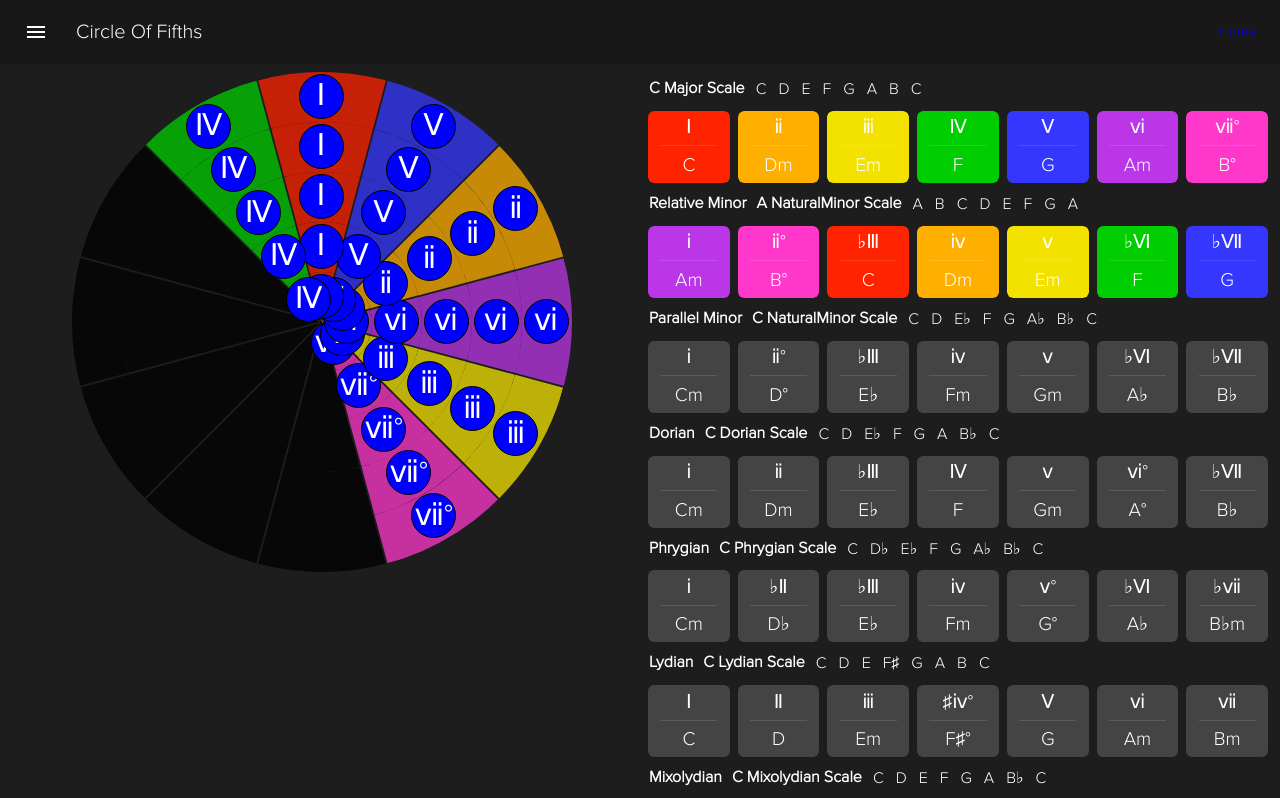
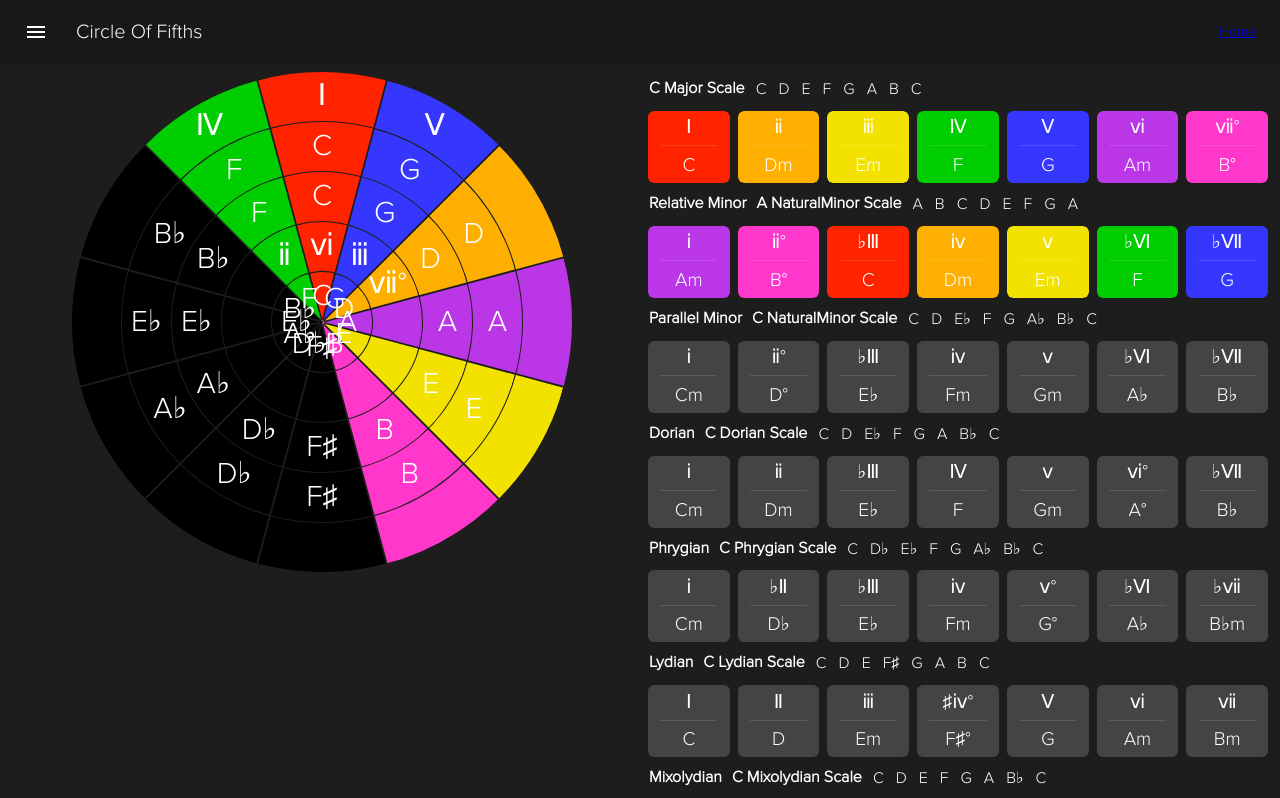
Before and after one commit to acolbourn/music-next, a Next.js app: page /circle-of-fifths in a window 1280 px wide. Shown: the top 798 px of the page. Built offline with nearby package versions, Linux system fonts and the light colour scheme.

Commit message:
Refactor label CSS

```diff
--- a/components/circleOfFifths/circle/CircleStack.js
+++ b/components/circleOfFifths/circle/CircleStack.js
@@ -1,14 +1,20 @@
+import { useContext, useMemo } from 'react';
 import Ring from './Ring';
 import { makeStyles } from '@material-ui/core/styles';
-import { DIAMETER, CIRCLE_COLORS } from './circleConstants';
+import {
+  CIRCLE_COLORS,
+  DIAMETER,
+  KEY_SIGS,
+  detectEnharmonic,
+  replaceFlatsSharps,
+} from './circleConstants';
+
+import { ScaleContext } from '../contexts/scaleContext';
 
 const useStyles = makeStyles({
   circleStackRoot: {
     width: DIAMETER,
     height: DIAMETER,
-    // position: 'absolute',
-    // top: `${sliceParams.diameter / 2}px`,
-    // left: `${sliceParams.diameter / 2}px`,
     display: 'grid',
   },
   stack: {
@@ -23,43 +29,75 @@ const useStyles = makeStyles({
 
 export default function CircleStack() {
   const classes = useStyles();
-  const thickness = 100; // Ring thickness
 
+  // Get global key signature scale
+  const { scale } = useContext(ScaleContext);
+
+  // Detect if enharmonic key selected and create new label if so
+  const { matchingKey, enharmonicDetected } = detectEnharmonic(scale);
+  // Create label replacement
+  let labelReplacement = null;
+  if (enharmonicDetected) {
+    labelReplacement = { ...matchingKey };
+    labelReplacement.newRoot = scale.root;
+  }
+
+  // Memoize so labels only run once.  In very rare circumstance user selects an enharmonic key and labels re-render.
+  const keySigLabels = useMemo(() => {
+    const labelsMajMin = KEY_SIGS.map((keySig, index) => {
+      let majorLabel = keySig['major'];
+      // If enharmonic key detected, update label of matching key
+      if (labelReplacement !== null && labelReplacement.root === majorLabel) {
+        majorLabel = labelReplacement.newRoot;
+      }
+      // Replace b/# with sharp/flat music symbols.
+      majorLabel = replaceFlatsSharps(majorLabel);
+      return majorLabel;
+    });
+    return labelsMajMin;
+  }, [labelReplacement]);
+
+  const thickness = 98; // Ring thickness
   const ringParameters = [
-    // Sharps and Flats
     {
+      ringName: 'sharpsAndFlats',
       outerDiameter: 100,
       thickness: thickness,
       colors: CIRCLE_COLORS,
       zIndex: 15,
+      labels: keySigLabels,
     },
-    // Minor Roman Numerals
     {
+      ringName: 'minorNumerals',
       outerDiameter: 200,
       thickness: thickness,
       colors: CIRCLE_COLORS,
       zIndex: 14,
+      labels: ['ⅶ°', 'ⅲ', 'ⅵ', 'ⅱ'],
     },
-    // Minor Key Signatures
     {
+      ringName: 'minorKeySigs',
       outerDiameter: 300,
       thickness: thickness,
       colors: CIRCLE_COLORS,
       zIndex: 13,
+      labels: keySigLabels,
     },
-    // Major Key Signatures
     {
+      ringName: 'majorKeySigs',
       outerDiameter: 400,
       thickness: thickness,
       colors: CIRCLE_COLORS,
       zIndex: 12,
+      labels: keySigLabels,
     },
-    // Major Roman Numerals
     {
+      ringName: 'majorNumerals',
       outerDiameter: 500,
       thickness: thickness,
       colors: CIRCLE_COLORS,
       zIndex: 11,
+      labels: ['Ⅴ', 'Ⅰ', 'Ⅳ'],
     },
   ];
 
@@ -68,7 +106,7 @@ export default function CircleStack() {
       <div
         className={classes.stack}
         style={{ zIndex: ringParams.zIndex }}
-        key={ringParams.outerDiameter}
+        key={ringParams.ringName}
       >
         <Ring ringParams={ringParams} />
       </div>
--- a/components/circleOfFifths/circle/Label.js
+++ b/components/circleOfFifths/circle/Label.js
@@ -6,39 +6,25 @@ const useStyles = makeStyles({
     position: 'absolute',
     top: `${labelDimensions.offset}px`,
     left: `${labelDimensions.offset}px`,
-    backgroundColor: 'blue',
-    // backgroundColor: 'transparent',
+    // backgroundColor: 'blue',
+    backgroundColor: 'transparent',
     borderRadius: '50%',
-    border: `${labelDimensions.borderThickness}px solid black`,
     width: `${labelDimensions.diameter}px`,
     height: `${labelDimensions.diameter}px`,
     display: 'flex',
     justifyContent: 'center',
     alignItems: 'center',
-  }),
-  text: (labelDimensions) => ({
-    textAlign: 'center',
-    width: `${labelDimensions.diameter}px`,
-    height: `${labelDimensions.diameter}px`,
     fontSize: '30px',
-    lineHeight: '30px',
-    padding: 0,
-    margin: 0,
-    display: 'flex',
-    justifyContent: 'center',
-    alignItems: 'center',
   }),
 });
 
-export default function Label({ romanNum, rotation, animateSpeed }) {
+export default function Label({ label, rotation, animateSpeed, thickness }) {
   // console.log('RomanLabel Rendered');
   const labelDimensions = {
-    diameter: 45,
-    borderThickness: 1,
+    diameter: thickness / 2,
     offset: null,
   };
-  labelDimensions.offset =
-    (-1 * (labelDimensions.diameter + 2 * labelDimensions.borderThickness)) / 2;
+  labelDimensions.offset = (-1 * labelDimensions.diameter) / 2;
   const classes = useStyles(labelDimensions);
 
   return (
@@ -49,7 +35,7 @@ export default function Label({ romanNum, rotation, animateSpeed }) {
       }}
       transition={{ duration: animateSpeed }}
     >
-      <span className={classes.text}>{romanNum}</span>
+      {label}
     </motion.div>
   );
 }
--- a/components/circleOfFifths/circle/Labels.js
+++ b/components/circleOfFifths/circle/Labels.js
@@ -10,9 +10,6 @@ const useStyles = makeStyles({
     position: 'relative',
   },
   label: {
-    // width: DIAMETER,
-    // height: DIAMETER,
-    // display: 'inline-block',
     position: 'absolute',
   },
 });
@@ -20,7 +17,7 @@ const useStyles = makeStyles({
 export default function Labels({ rotation, animateSpeed, ringParams }) {
   // console.log('RomanLabels Rendered');
   const classes = useStyles();
-  const { outerDiameter, thickness, colors } = ringParams;
+  const { outerDiameter, thickness, colors, ringName, labels } = ringParams;
 
   const coordinates = useMemo(() => getCoords(outerDiameter, thickness), [
     outerDiameter,
@@ -28,29 +25,79 @@ export default function Labels({ rotation, animateSpeed, ringParams }) {
   ]);
 
   // Map roman numeral labels to target wheel coordinates
-  const coordMap = {
-    0: 10,
-    1: 11,
-    2: 0,
-    3: 1,
-    4: 2,
-    5: 3,
-    6: 4,
+  // const coordMap = {
+  //   0: 10,
+  //   1: 11,
+  //   2: 0,
+  //   3: 1,
+  //   4: 2,
+  //   5: 3,
+  //   6: 4,
+  // };
+  const coordMaps = {
+    standard: {
+      0: 0,
+      1: 1,
+      2: 2,
+      3: 3,
+      4: 4,
+      5: 5,
+      6: 6,
+      7: 7,
+      8: 8,
+      9: 9,
+      10: 10,
+      11: 11,
+    },
+    majorNumerals: {
+      0: 2,
+      1: 3,
+      2: 4,
+    },
+    minorNumerals: {
+      0: 1,
+      1: 2,
+      2: 3,
+      3: 4,
+    },
   };
+  let coordMap;
+  if (ringName === 'majorNumerals' || ringName === 'minorNumerals') {
+    coordMap = coordMaps[ringName];
+  } else {
+    coordMap = coordMaps['standard'];
+  }
 
-  const romanNumLabels = MAJOR_ROMAN_NUMS.map((romanNum, index) => (
+  console.log(ringName, coordMap);
+
+  const labelHTML = labels.map((label, index) => (
     <div
       className={classes.label}
       style={coordinates[coordMap[index]]}
       key={index}
     >
       <Label
-        romanNum={romanNum}
+        label={label}
         rotation={rotation}
         animateSpeed={animateSpeed}
+        thickness={thickness}
       />
     </div>
   ));
+  // const romanNumLabels = MAJOR_ROMAN_NUMS.map((romanNum, index) => (
+  //   <div
+  //     className={classes.label}
+  //     style={coordinates[coordMap[index]]}
+  //     key={index}
+  //   >
+  //     <Label
+  //       romanNum={romanNum}
+  //       rotation={rotation}
+  //       animateSpeed={animateSpeed}
+  //       thickness={thickness}
+  //     />
+  //   </div>
+  // ));
 
-  return <div className={classes.labelsRoot}>{romanNumLabels}</div>;
+  return <div className={classes.labelsRoot}>{labelHTML}</div>;
 }
--- a/components/circleOfFifths/circle/Ring.js
+++ b/components/circleOfFifths/circle/Ring.js
@@ -21,7 +21,7 @@ const useStyles = makeStyles({
 
 export default function Ring({ ringParams }) {
   const classes = useStyles();
-  const { outerDiameter, thickness, colors } = ringParams;
+  const { outerDiameter, thickness, colors, ringName, labels } = ringParams;
 
   return (
     <div className={classes.ringRoot}>
--- a/components/circleOfFifths/circle/Wheel.js
+++ b/components/circleOfFifths/circle/Wheel.js
@@ -1,6 +1,5 @@
 import { motion } from 'framer-motion';
 import { makeStyles } from '@material-ui/core/styles';
-import Labels from './Labels';
 
 const useStyles = makeStyles({
   wheelRoot: (sliceParams) => ({
@@ -13,7 +12,7 @@ const useStyles = makeStyles({
     position: 'relative',
     overflow: 'hidden',
     transform: 'rotate(-15deg)',
-    opacity: 0.75,
+    // opacity: 0.75,
     '& > *': {
       position: 'absolute',
       top: 0,
```
